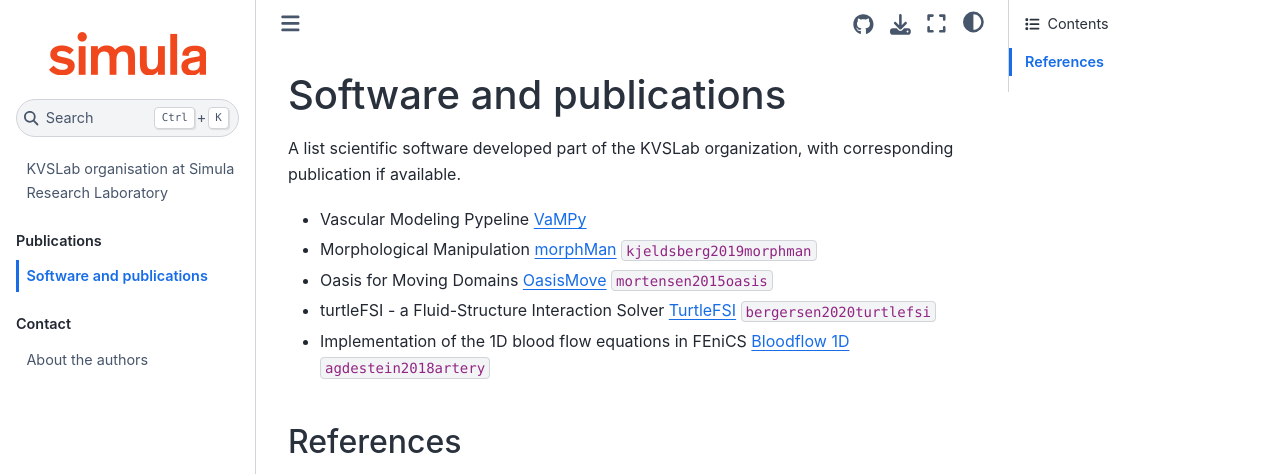
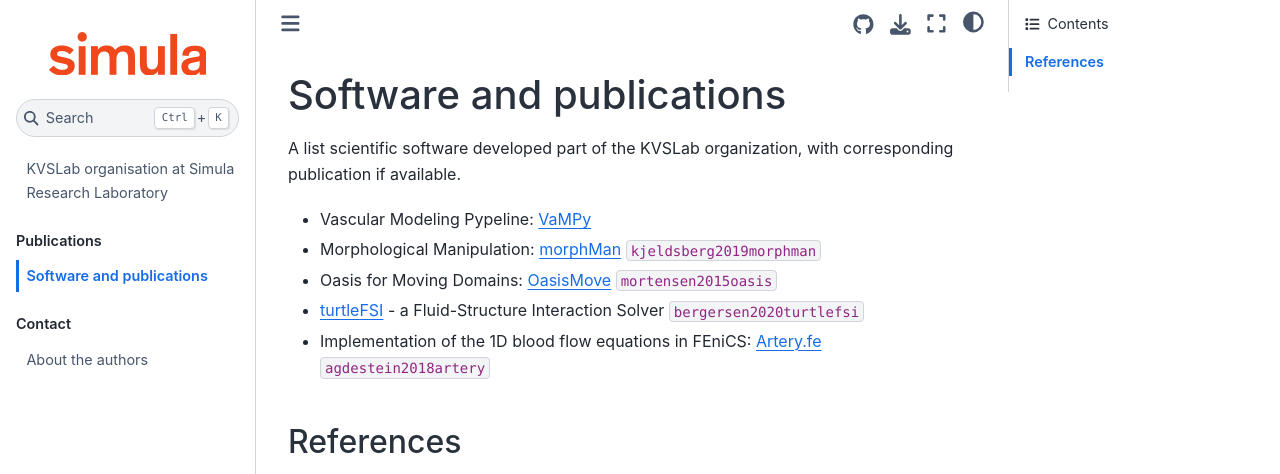
Before and after one commit to KVSlab/kvslab.github.io, a Jupyter Book: the page built from docs/software.md, in a window 1280 px wide, cut to the strip 0-474 px from the top of the page. Built offline with Jupyter Book 1.0.4 settings and Sphinx 7.4.7 and the Sphinx Book theme 1.1.4, drawn with Linux system fonts in a browser that asks for light colours; cross-references to code outside the pages are shown as plain code.

Commit message:
UPdate software

```diff
--- a/docs/software.md
+++ b/docs/software.md
@@ -1,11 +1,11 @@
 # Software and publications
 A list scientific software developed part of the KVSLab organization, with corresponding publication if available.
 
-- Vascular Modeling Pypeline [VaMPy](https://github.com/KVSlab/vampy)
-- Morphological Manipulation [morphMan](https://github.com/KVSlab/morphman) {cite}`kjeldsberg2019morphman`
-- Oasis for Moving Domains [OasisMove](https://github.com/KVSlab/oasismove) {cite}`mortensen2015oasis`
-- turtleFSI - a Fluid-Structure Interaction Solver [TurtleFSI](https://github.com/KVSlab/turtlefsi) {cite}`bergersen2020turtlefsi`
-- Implementation of the 1D blood flow equations in FEniCS [Bloodflow 1D](https://github.com/KVSlab/bloodflow) {cite}`agdestein2018artery`
+- Vascular Modeling Pypeline: [VaMPy](https://github.com/KVSlab/vampy)
+- Morphological Manipulation: [morphMan](https://github.com/KVSlab/morphman) {cite}`kjeldsberg2019morphman`
+- Oasis for Moving Domains: [OasisMove](https://github.com/KVSlab/oasismove) {cite}`mortensen2015oasis`
+- [turtleFSI](https://github.com/KVSlab/turtlefsi) - a Fluid-Structure Interaction Solver {cite}`bergersen2020turtlefsi`
+- Implementation of the 1D blood flow equations in FEniCS: [Artery.fe](https://github.com/KVSlab/bloodflow) {cite}`agdestein2018artery`
 
 
 ## References
```
